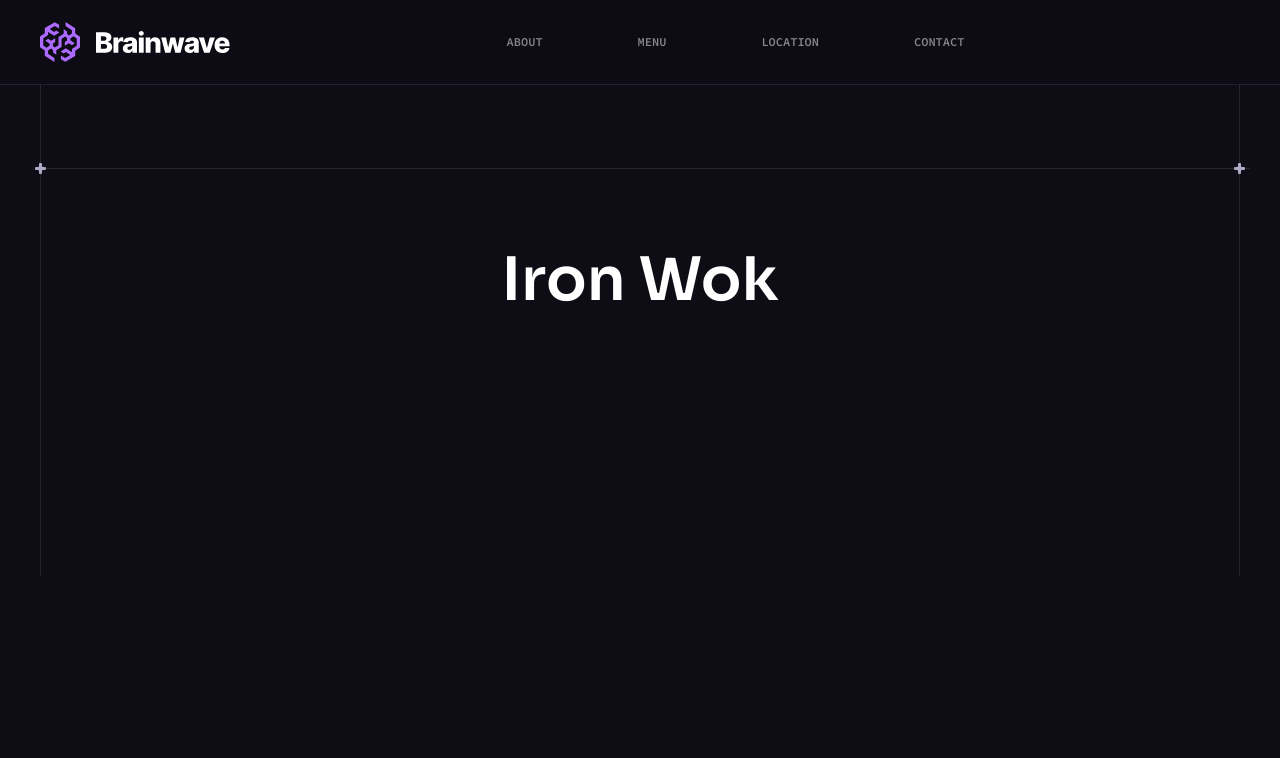
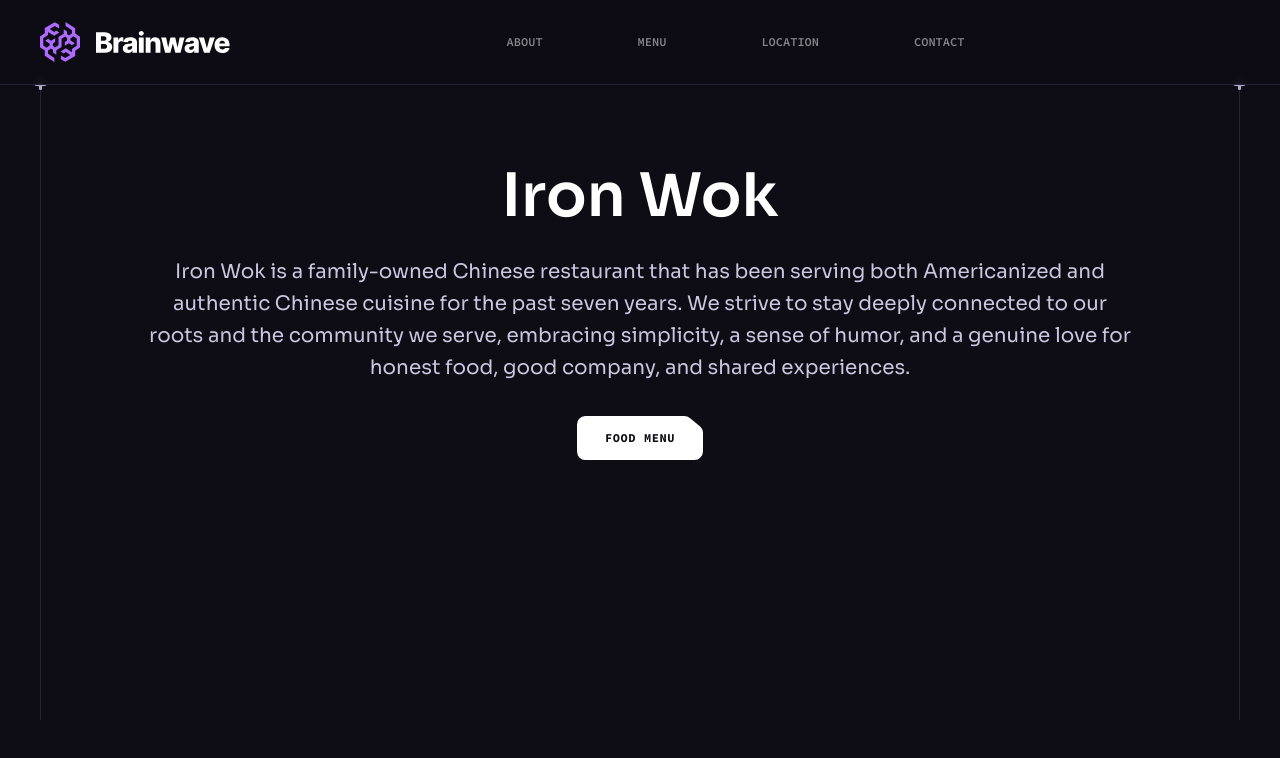
Before and after one commit to liu-wen-da/Restaurant_Website, a React (Vite) app in the folder Verison_2.0/: page / in a window 1280 px wide. Shown: the top 758 px of the page. Built offline with nearby package versions, Linux system fonts and the light colour scheme.

Commit message:
added the about section

```diff
--- a/Verison_2.0/src/components/Information.jsx
+++ b/Verison_2.0/src/components/Information.jsx
@@ -1,15 +1,24 @@
-
+import Button from './Button'
 import Section from './Section'
 
 const Information = () => {
     return (
 
-        <Section className="pt-[12rem] -mt-[5.25]" crosses crossesOffset="lg:translate-y-[5.25rem]" customePadddings id="Information">
+        <Section className="pt-[12rem] -mt-[5.25rem]" crosses crossesOffset="lg:translate-y-[5.25rem]" customePadddings id="Information">
             <div className="container relative">
                 <div className="relative z-1 max-w-[62rem] mx-auto text-center mb-[3.875rem] md:mb-20 lg:mb-[6.25rem]">
                     <h1 className="h1 mb-6">
                         Iron Wok
                     </h1>
+                    <p className="body-1 mas-w-3xl mx-auto mb-6 text-n-2 lg:mb-8">
+                        Iron Wok is a family-owned Chinese restaurant that has been serving both Americanized and authentic Chinese cuisine for the past seven years. We strive to stay deeply connected to our roots and the community we serve, embracing simplicity, a sense of humor, and a genuine love for honest food, good company, and shared experiences.
+                    </p>
+                    <Button href="/Menu" white>
+                        food menu
+                    </Button>
+                </div>
+                <div>
+
                 </div>
             </div>
 
```
Also changed, not shown: Verison_2.0/src/components/Header.jsx (+4 -5 lines).
